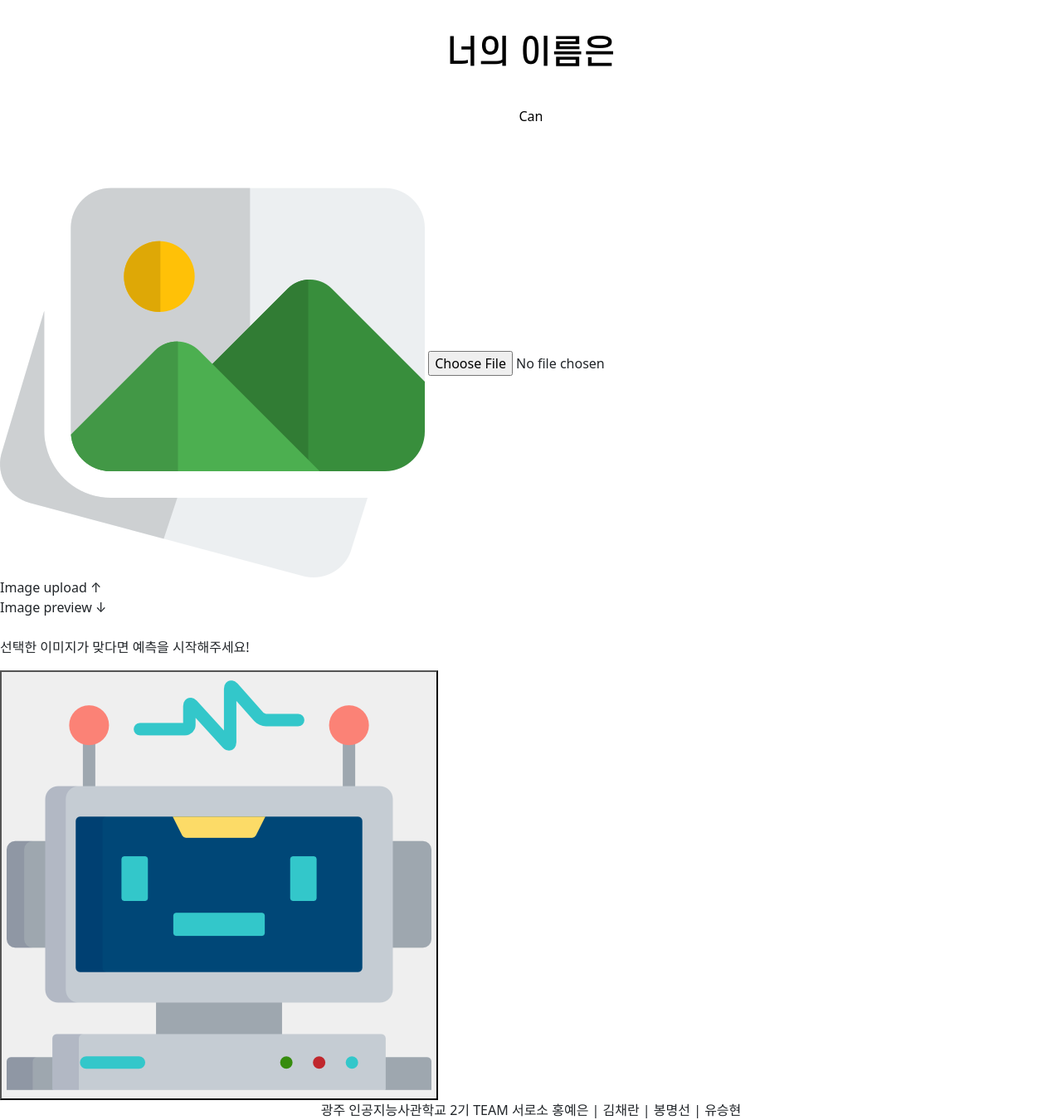
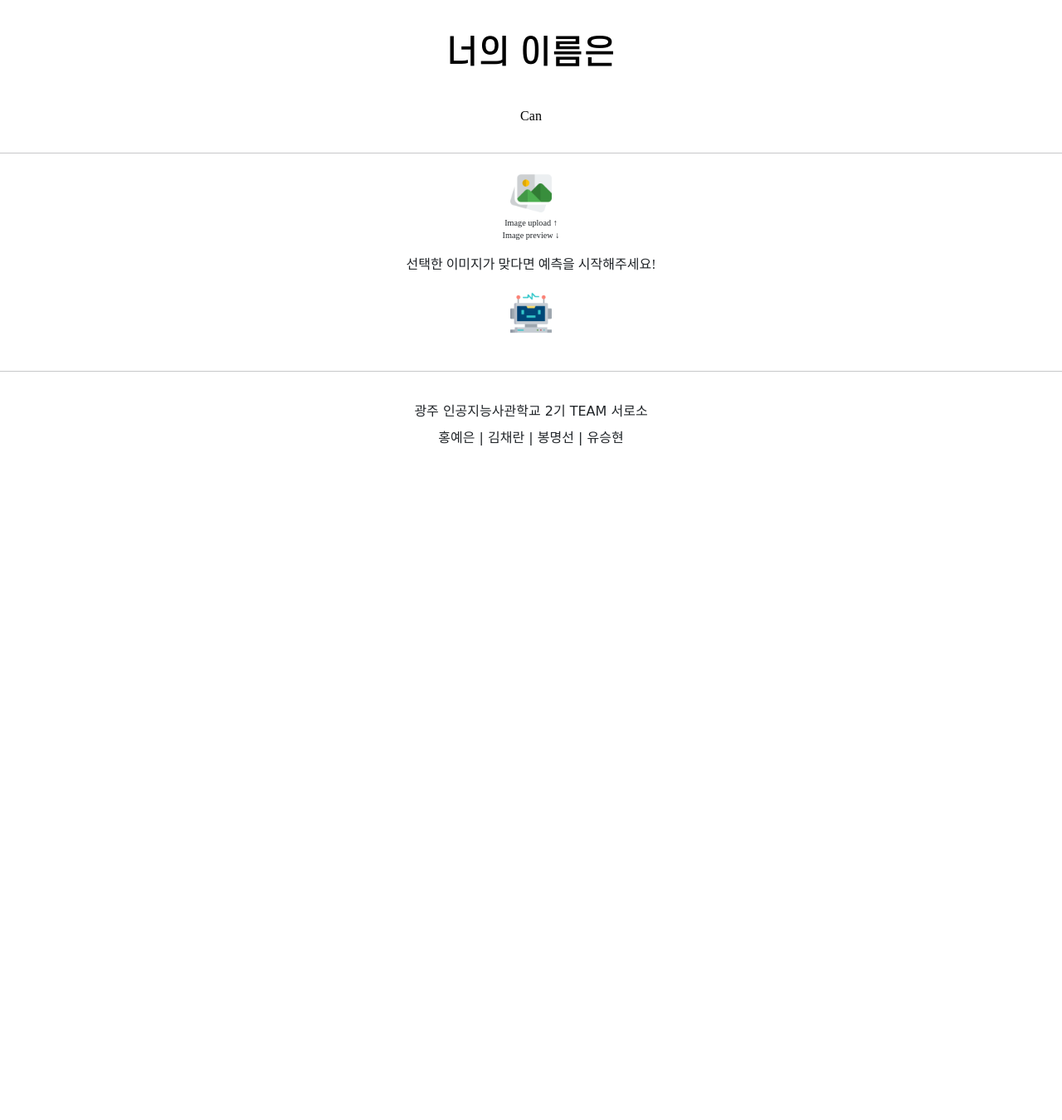
Before and after one commit to RYU339/what_is_your_name, a Django app: page /can/img_upload/ in a window 1280 px wide. Shown: the whole page at 83% size. After the commit the page ends 537 px from the top, so only its background shows below. Run offline with Django 3.2, Linux system fonts and the light colour scheme; parts of the project's set-up code (start-up, migrations or seed data) failed here and were passed over; some web fonts are replaced.

Commit message:
TEAM Coprime #3

```diff
--- a/can/templates/can/result.html
+++ b/can/templates/can/result.html
@@ -12,7 +12,7 @@
   <!-- 이미지 이름, 확률값 출력 -->
   <div class="result_value">
     <p><h1>{{ result_name }}</h1></t><img id="img" src="{% static 'assets/images/loud-speaker.png' %}">
-    <p><a class="detect_link" href="{% url 'can:detect_text' file_name=uploaded_file_name %}">💚 원하시는 결과가 없다면 눌러주세요!</a></p>
+    <p><a class="detect_link" href="{% url 'can:detect_img_text' file_name=uploaded_file_name %}">💚 원하시는 결과가 없다면 눌러주세요!</a></p>
   </div>
 </div>
 
--- a/pack/templates/pack/result.html
+++ b/pack/templates/pack/result.html
@@ -12,7 +12,7 @@
   <!-- 이미지 이름, 확률값 출력 -->
   <div class="result_value">
     <p><h1>{{ result_name }}</h1></t><img id="img" src="{% static 'assets/images/loud-speaker.png' %}">
-    <p><a class="detect_link" href="{% url 'pack:detect_text' file_name=uploaded_file_name %}">💚 원하시는 결과가 없다면 눌러주세요!</a></p>
+    <p><a class="detect_link" href="{% url 'pack:detect_img_text' file_name=uploaded_file_name %}">💚 원하시는 결과가 없다면 눌러주세요!</a></p>
   </div>
 </div>
 
--- a/static/base.css
+++ b/static/base.css
@@ -20,7 +20,7 @@
 }
 
 .NNS_B{
-    font-family: 'NanumBarunGothicBold', cursive;
+    font-family: 'SCDream6', cursive;
 }
 
 .round_button{
@@ -64,6 +64,237 @@ a {
     color: black;
 }
 
-a:hover {
+/* 초기화 */
+* {
+    margin: 0;
+    padding: 0;
+}
+/* <a> */
+a:link, a:visited, a:active, a:hover {
+    text-decoration: none;
     color: black;
 }
+
+/*  -----------
+    @ base.html
+    -----------   */
+
+/* <html> */
+html {
+    height: 100%;
+}
+/* <body> */
+body {
+    font-family: 'Do Hyeon';
+    overflow: hidden;
+    height: 100%;
+}
+/* logo can 글자 부분 */
+.can {
+    color: limegreen;
+}
+/* header (logo) */
+#header {
+    padding: 10px;
+    font-size: 1.5vw;
+}
+/* 로고 이미지 */
+.logo_img {
+    width: 2%;
+    float: left;
+}
+/* 각 페이지의 실질적인 부분 */
+#container {
+    width: 100%;
+    height: 100%;
+    display: flex;
+    flex-direction: column;
+    align-items: center;
+    overflow: auto;
+}
+.wrap {
+    height: 100%;
+    padding: 0;
+    display: flex;
+    flex-direction: column;
+    align-items: center;
+    font-size: 1vw;
+}
+/* <footer> */
+.footer {
+    padding: 30px 0;
+    opacity: 1;
+    background-color: rgba(144,238, 144, .6);
+    position: fixed;
+    width: 100%;
+    bottom: 0;
+}
+.f_content {
+    width: 70%;
+    margin: 0 auto;
+    display: flex;
+    justify-content: center;
+    align-items: center;
+    font-size: 1vw;
+    text-align: left;
+}
+.f_content div {
+    padding-right: 10px;
+    word-break: keep-all;
+    line-height: 1.7;
+}
+.footer img {
+    width: 50px;
+}
+
+/*  ------------
+    @ index.html
+    ------------   */
+
+/* 메인 화면 */
+#main_container {
+    width: 100%;
+    height: 100%;
+    display: flex;
+    flex-direction: column;
+    align-items: center;
+    overflow: auto;
+}
+/* 프로그램 이름 */
+#title {
+    padding: 70px 0 10px 0;
+}
+/* 로고 */
+#index_img {
+    width: 150px;
+    padding-bottom: 20px;
+}
+/* 프로그램 소개 */
+#intro {
+    background: rgba(204, 255, 153, 0.6);
+    padding: 10px;
+    width: 400px;
+    text-align: center;
+    margin-bottom: 150px;
+    font-size: 1vw;
+}
+#intro hr {
+    border: 0;
+    height: 1px;
+    background-color: green;
+}
+#intro p {
+    font-weight: 100;
+    padding-top: 5px
+}
+
+/*  -----------------
+    @ img_upload.html
+    -----------------   */
+
+/* 이미지 업로드 */
+.upload {
+    display: block;
+    padding: 0 20px;
+    display: flex;
+    flex-direction: column;
+    align-items: center;
+}
+/* input file > 기본 양식 none으로 설정 후 image 태그로 지정 (label for 이용) */
+.upload input {
+    display: none;
+}
+.img_btn {
+    width: 60px;
+    padding: 5px;
+}
+/* 이미지 미리보기 */
+#image_container {
+    width: 200px;
+    font-size: .8vw;
+    overflow: hidden;
+    text-align: center;
+}
+#image_container img {
+    width: 100%;
+    height: 100%;
+    object-fit: cover;
+    padding: 0;
+}
+/* form 제출 버튼 */
+.submit_btn {
+    border: 0;
+    background-color: white;
+}
+
+/*  -------------
+    @ result.html
+    -------------   */
+
+/* 결과 이미지 */
+#result_img {
+  width: 120px;
+}
+/* 예측결과 내용 */
+.result {
+  display: flex;
+  justify-content: center;
+  font-size: 1vw;
+}
+/* 예측값 */
+.result_value {
+  width: 50%;
+  padding: 20px;
+  display: flex;
+  flex-direction: row;
+  flex-wrap: wrap;
+}
+/* 오디오 이미지 */
+#img {
+    width: 1.5em;
+    height: 1.5em;
+    padding: 5px;
+}
+/* TOP3 순위 그래프 */
+.rank_bar {
+    display: flex;
+    align-items: center;
+}
+
+/*  ------------------
+    @ text_reader.html
+    ------------------   */
+
+/* 화면 배치 */
+.tr_container {
+    display: flex;
+    flex-direction: column;
+    align-items: center;
+    font-size: 1vw;
+}
+/* 불러온 이미지 사이즈 */
+.uploaded_img {
+    width: 200px;
+    height: 200px;
+}
+/* 오디오 이미지 */
+#img2 {
+    width: 1.5em;
+    height: 1.5em;
+}
+/* 읽어온 문자열 */
+.text_list {
+  padding: 10px;
+}
+
+
+/*  ---------------------------
+    @ result & text_reader.html
+    ---------------------------   */
+
+/* 데이터 삭제, 홈버튼 */
+.del_data img {
+    width: 50px;
+    height: 50px;
+    padding: 15px;
+}
--- a/templates/base.html
+++ b/templates/base.html
@@ -1,13 +1,21 @@
 <!DOCTYPE html>
-<html lang="en">
+<html lang="ko">
+
 {% include 'head.html' %}
-<body>
+
+<body style="font-family: 'SCDream3'; text-align: center;">
 
 {% include 'header.html' %}
+
+<hr>
 
 {% block content %}
 {% endblock %}
 
+<br>
+<hr>
+
 {% include 'footer.html' %}
+
 </body>
 </html>
--- a/templates/footer.html
+++ b/templates/footer.html
@@ -1,8 +1,8 @@
 <div style="text-align: center;">
 
-    <div class=".wiyn_footer_logo">
-        <span>광주 인공지능사관학교 2기 TEAM 서로소</span>
-        <span>홍예은 | 김채란 | 봉명선 | 유승현</span>
+    <div class="wiyn_footer_logo">
+        <span style="line-height: 2rem;">광주 인공지능사관학교 2기 TEAM 서로소</span><br>
+        <span style="line-height: 2rem;">홍예은 | 김채란 | 봉명선 | 유승현</span>
     </div>
 
 </div>
```
Also changed, not shown: main/templates/main/index.html (+9 -5 lines), main/views.py (+6 -6 lines).
